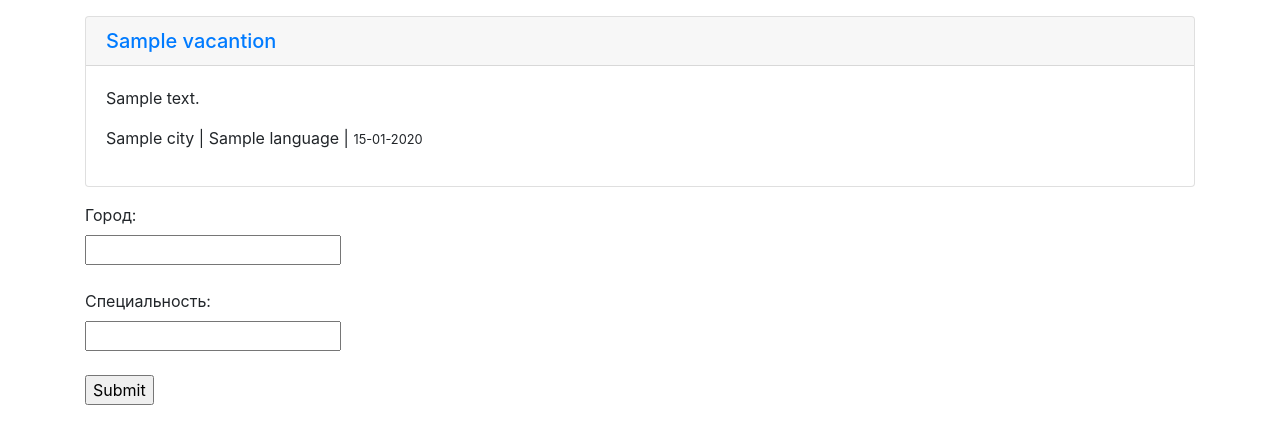
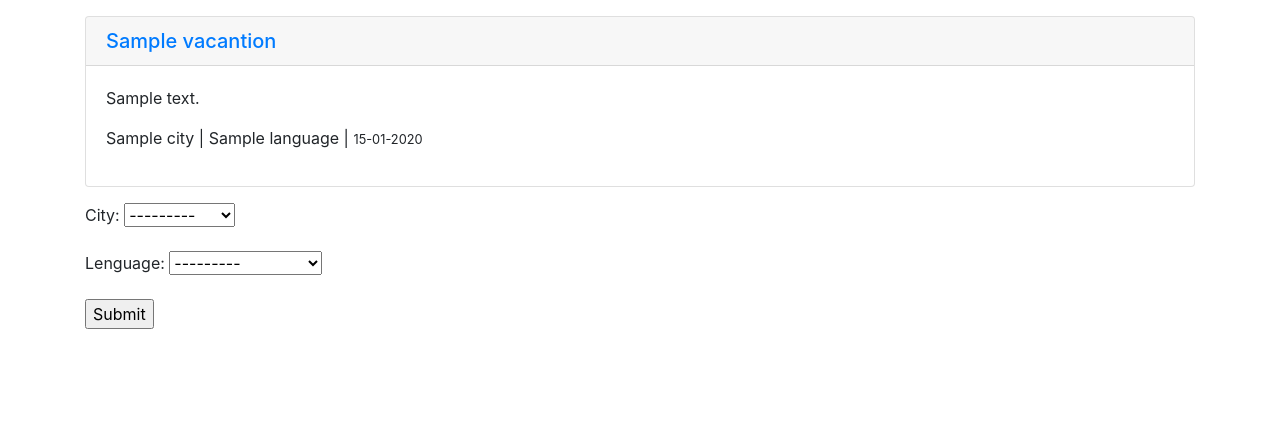
Before and after one commit to MichaelNest/search_job_1, a Django app: template scrap_app/templates/scrap_app/home.html in a window 1280 px wide. Shown: the part 56-500 px from the top of the page. Run offline with Django 3.2, Linux system fonts and the light colour scheme; the template is opened without the code that fills it: values that come from a table or form of the project are taken from there, others are empty; tables that the repository leaves empty hold one stand-in row (values such as "Sample post"); some libraries are stand-ins or nearby versions.

Commit message:
Create form in form.py

```diff
--- /dev/null
+++ b/scrap_app/forms.py
@@ -0,0 +1,6 @@
+from django import forms
+from .models import City, Language
+
+class FindForm(forms.Form):
+    city = forms.ModelChoiceField(queryset=City.objects.all())
+    lenguage = forms.ModelChoiceField(queryset=Language.objects.all())
--- a/scrap_app/templates/scrap_app/home.html
+++ b/scrap_app/templates/scrap_app/home.html
@@ -17,16 +17,21 @@
   {% endfor %}
 
 <form method='GET' action="">
-  <label for="cname">Город:</label>
-  <br>
-  <input type="text" name="city" id="cname">
-  <br> <br>
-  <label for="lname">Специальность:</label>
-  <br>
-  <input type="text" name="language" id="lname">
-  <br> <br>
+  {{ form.as_p }}
   <input type="submit" value="Submit">
 </form>
+
+<!--<form method='GET' action="">-->
+<!--  <label for="cname">Город:</label>-->
+<!--  <br>-->
+<!--  <input type="text" name="city" id="cname">-->
+<!--  <br> <br>-->
+<!--  <label for="lname">Специальность:</label>-->
+<!--  <br>-->
+<!--  <input type="text" name="language" id="lname">-->
+<!--  <br> <br>-->
+<!--  <input type="submit" value="Submit">-->
+<!--</form>-->
 
 <!--<form action="https://google.com/search">-->
 <!--  <label for="fname">Город:</label>-->
```
Also changed, not shown: scrap_app/views.py (+5 -3 lines).
